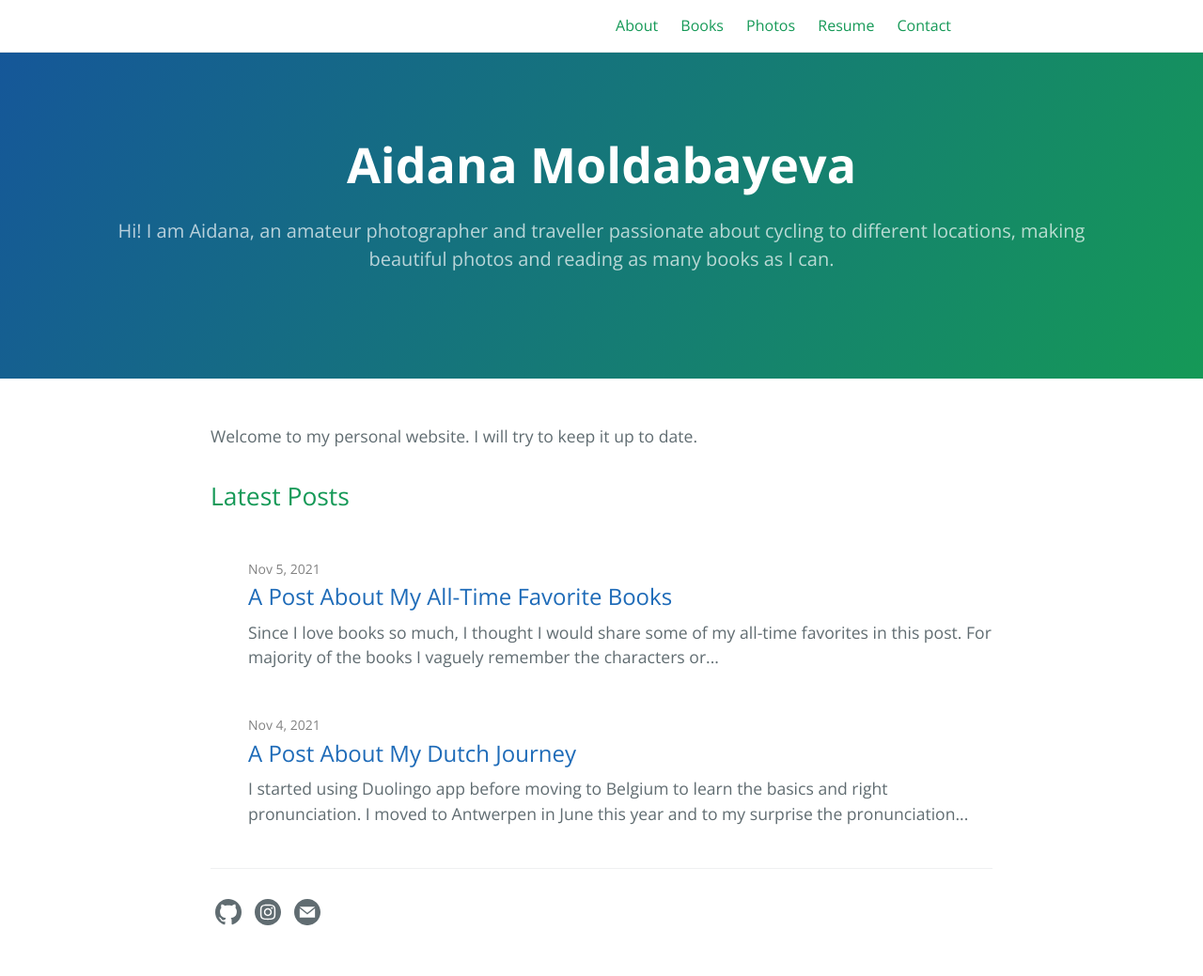
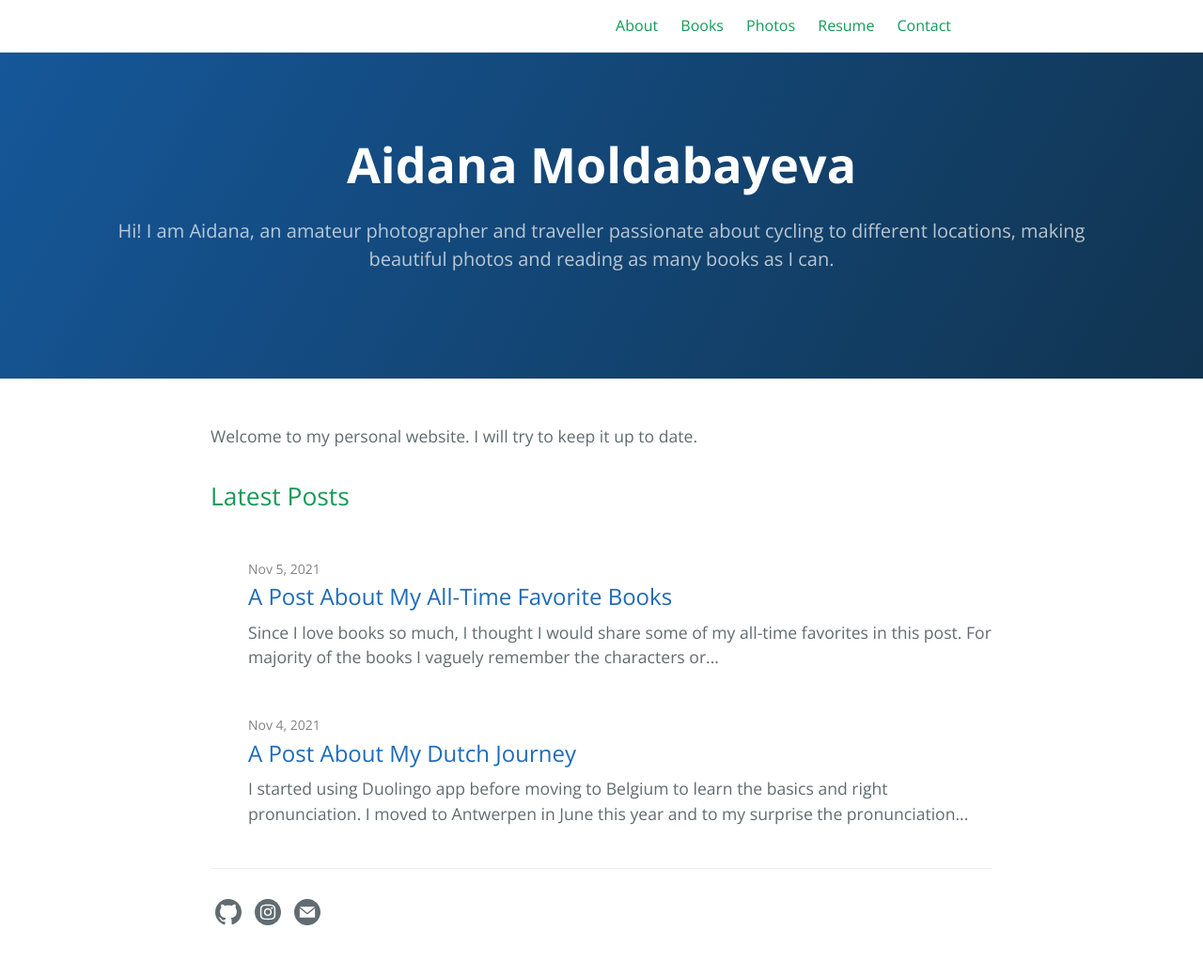
Before and after one commit to iamaidana/iamaidana, a Jekyll site: the page built from index.markdown, in a window 1280 px wide. Shown: the whole page at 94% size. Built offline with Jekyll 4.4.1, drawn with Linux system fonts in a browser that asks for light colours.

Commit message:
changed headers' color

```diff
--- a/_sass/variables.scss
+++ b/_sass/variables.scss
@@ -4,7 +4,7 @@ $medium-breakpoint: 42em !default;
 
 // Headers
 $header-heading-color: #fff !default;
-$header-bg-color: #159957 !default;
+$header-bg-color: #113450 !default;
 $header-bg-color-secondary: #155799 !default;
 
 // Text
```
